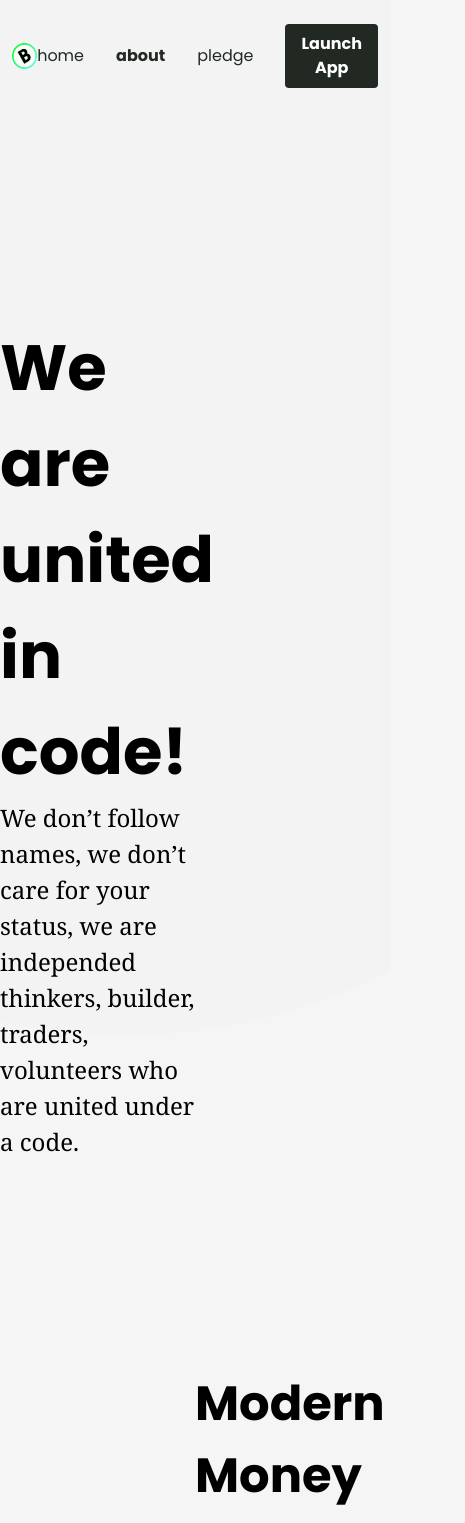
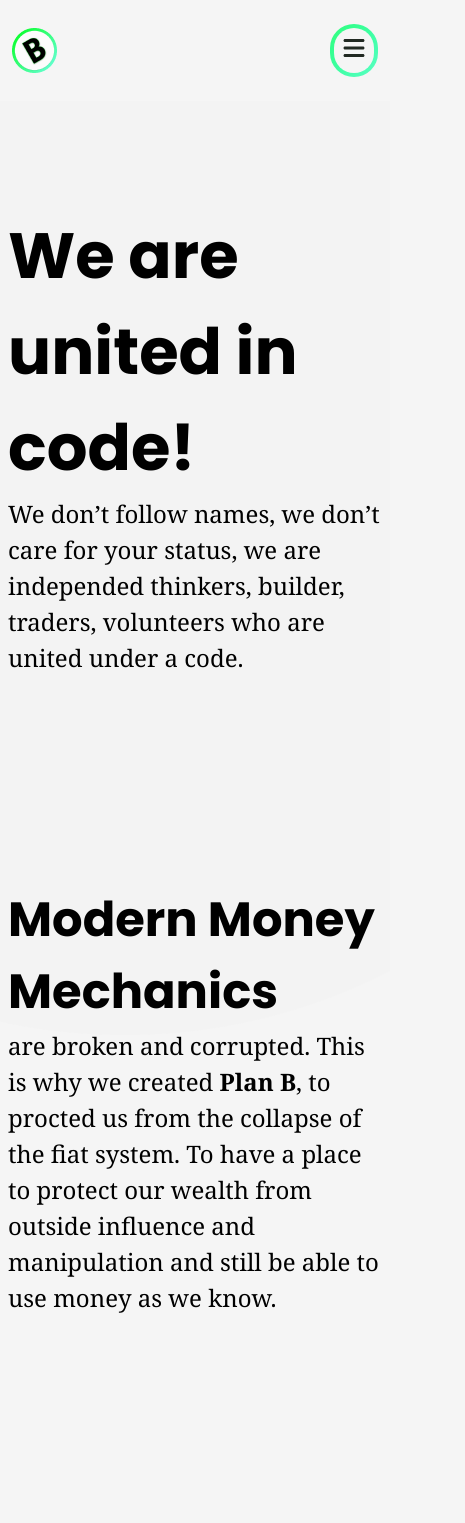
Before and after one commit to plan-b-dao/homepage, a Next.js app: page /about in a window 390 px wide. Shown: the top 1523 px of the page, 465 px wide, since content can reach past the window. Built offline with nearby package versions, Linux system fonts and the light colour scheme.

Commit message:
addming mobile style

```diff
--- a/components/Layout.tsx
+++ b/components/Layout.tsx
@@ -1,6 +1,9 @@
 import { faTwitter, faDiscord, faMedium, faReddit, faGithub } from '@fortawesome/free-brands-svg-icons';
+import { faBars, faClose } from '@fortawesome/free-solid-svg-icons';
+import { FontAwesomeIcon } from '@fortawesome/react-fontawesome';
 import Image from 'next/image'
 import Link from 'next/link';
+import { useState } from 'react';
 import { PrimaryButton } from './buttons';
 import { Navigation, Social } from './links';
 
@@ -10,16 +13,17 @@ interface ILayoutProps {
 
 
 export const Layout: React.FC<ILayoutProps> = ({children}) => {
+    const [mobileNav, setMobileNav] = useState(false);
 
     return (
         <div>
-            <header className='container mx-auto py-6 px-3 flex items-center text-dark-jungle'>
+            <header className={`container bg-cultured mx-auto fixed py-6 px-3 flex items-center text-dark-jungle top-0 sm:relative ${mobileNav ? "bg-cultured-light" : ""}`}>
                 <div className='flex'>
                     <Link href="/" >
                         <Image className='hover:cursor-pointer' src="/logo_plan_b_dao.png" width={45} height={45} alt='plan b logo' />
                     </Link>
                 </div>
-                <div className='ml-auto flex space-x-8 items-center'>
+                <div className='ml-auto space-x-8 items-center hidden sm:flex z-20'>
                     <nav className='space-x-8'>
                         <Navigation to="/">home</Navigation>
                         <Navigation to="/about">about</Navigation>
@@ -29,6 +33,49 @@ export const Layout: React.FC<ILayoutProps> = ({children}) => {
                         <PrimaryButton link="https://app.planbdao.com">Launch App</PrimaryButton>
                     </div>
                 </div>
+                <div className='ml-auto sm:hidden'>
+                    <div className='p-1 bg-gradient rounded-full' onClick={() => setMobileNav(!mobileNav)}>
+                        <div className={`p-2 ${mobileNav ? "bg-gradient" : "bg-cultured"} rounded-full`}>
+                            <FontAwesomeIcon icon={mobileNav ? faClose : faBars} className="w-6 h-6" />
+                        </div>
+                    </div>
+                </div>
+                {mobileNav &&
+                    <div className='z-10 bg-cultured-light h-screen w-full absolute top-[90px] px-4 space-y-8 left-0 sm:hidden'>
+                        <nav className='space-y-8 flex flex-col my-4'>
+                            <Navigation to="/">home</Navigation>
+                            <Navigation to="/about">about</Navigation>
+                            <Navigation to="/pledge">pledge</Navigation>
+                        </nav>
+                        <div>
+                            <PrimaryButton link="https://app.planbdao.com">Launch App</PrimaryButton>
+                        </div>
+                        <div>
+                            <nav className='flex space-x-4'>
+                                <Social
+                                link="https://twitter.com/PlanBDAO"
+                                icon={faTwitter}
+                                />
+                                <Social
+                                link="https://discord.gg/4XvxugmejR"
+                                icon={faDiscord}
+                                />
+                                <Social
+                                link="https://medium.com/@planbdao"
+                                icon={faMedium}
+                                />
+                                <Social
+                                link="https://www.reddit.com/r/planbdao/"
+                                icon={faReddit}
+                                />
+                                <Social
+                                link="https://github.com/plan-b-dao"
+                                icon={faGithub}
+                                />
+                            </nav>
+                        </div>
+                    </div>
+                }
             </header>
             {children}
             <footer className='container mx-auto hidden md:block'>
--- a/pages/about.tsx
+++ b/pages/about.tsx
@@ -3,9 +3,9 @@ import { Section } from "../components/primitives";
 const About = () => {
 
     return (
-        <main className="container mx-auto">
+        <main className="container sm:mx-auto">
             <Section>
-                <div className="w-1/2">
+                <div className="w-full px-2 sm:w-1/2">
                     <h2 className='font-bold text-h1'>We are united in code!</h2>
                     <p className='text-[24px] font-playfair-display'>
                         We don’t follow names, we don’t care for your status, we are independed thinkers, builder, traders, volunteers who are united under a code.
@@ -13,7 +13,7 @@ const About = () => {
                 </div>
             </Section>
             <Section>
-                <div className="w-1/2 ml-auto">
+                <div className="w-full px-2 sm:w-1/2 sm:ml-auto">
                     <h2 className='font-bold text-[48px]'>Modern Money Mechanics</h2>
                     <p className='text-[24px] font-playfair-display'>
                         are broken and corrupted. This is why we created <span className="font-bold">Plan B</span>, to procted us from the collapse of the fiat system. To have a place to protect our wealth from outside influence and manipulation and still be able to use money as we know.
@@ -21,7 +21,7 @@ const About = () => {
                 </div>
             </Section>
             <Section>
-                <div className="w-1/2">
+                <div className="w-full px-2 sm:w-1/2">
                     <h2 className='font-bold text-[48px]'>Better Money</h2>
                     <p className='text-[24px] font-playfair-display'>
                         Everyone should have access to the global wealth, not only banks, hedge funds, instituions and legacy financial system. Money should be easy, accessable, smart, upgradble and global.
@@ -29,8 +29,8 @@ const About = () => {
                 </div>
             </Section>
             <Section>
-                <div className="w-full bg-gradient p-12 text-cultured">
-                    <h2 className='font-bold text-[64px] w-3/4'>
+                <div className="w-full px-2 bg-gradient p-12 text-cultured">
+                    <h2 className='font-bold text-[46px] sm:text-[64px] w-3/4'>
                         JOIN AND BE A PART OF THE CRYPTO REVOLUTION
                     </h2>
                 </div>
--- a/pages/index.tsx
+++ b/pages/index.tsx
@@ -13,7 +13,7 @@ const Home: NextPage = () => {
       <main className='mx-auto container'>
         <Section>
           <div className='space-y-2 px-2 xl:w-1/2'>
-            <h1 className='font-bold text-h1'>Build for community</h1>
+            <h1 className='font-bold text-[46px] sm:text-h1'>Build for community</h1>
             <p className='text-[24px] font-playfair-display'>
               We are building an open community of investors, builders, and creators to build DeFi products and services. Our ultimate goal is to have crypto-tech hubs all around the world, where like-minded people can meet, discourse, build and learn.
             </p>
--- a/pages/pledge.tsx
+++ b/pages/pledge.tsx
@@ -31,7 +31,7 @@ const Pledge = () => {
                 </div>
             </Section>
             <Section>
-                <div className="space-y-4 text-center w-1/2 mx-auto">
+                <div className="space-y-4 text-center w-full sm:w-1/2 mx-auto">
                     <p className="font-playfair-display text-[36px]">
                         If you like to help this cause and contribute, you can find more information on our discord channel.
                     </p>
```
